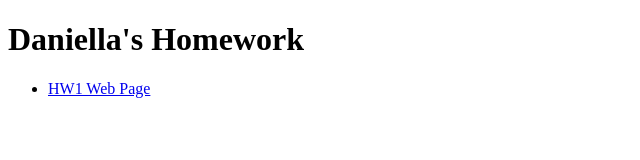
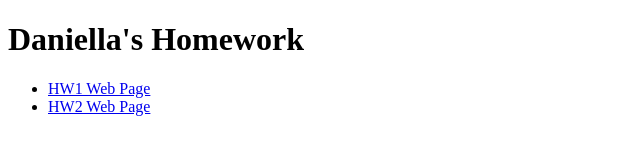
Before and after one commit to dmescoba/web-app-dev-hw-1, a plain HTML site: page index.html in a window 1280 px wide. Shown: the whole page, without its empty margins (0-640 px from the left). Drawn offline with Linux system fonts and the light colour scheme.

Commit message:
add-hw-2-index

```diff
--- a/index.html
+++ b/index.html
@@ -9,6 +9,7 @@
     <h1>Daniella's Homework</h1>
     <ul>
         <li><a href="hw1-web-page\ebooks.html">HW1 Web Page</a></li>
+        <li><a href="hw2/">HW2 Web Page</a></li>
     </ul>
 </body>
 </html>
```
Also changed, not shown: 1 other file.
